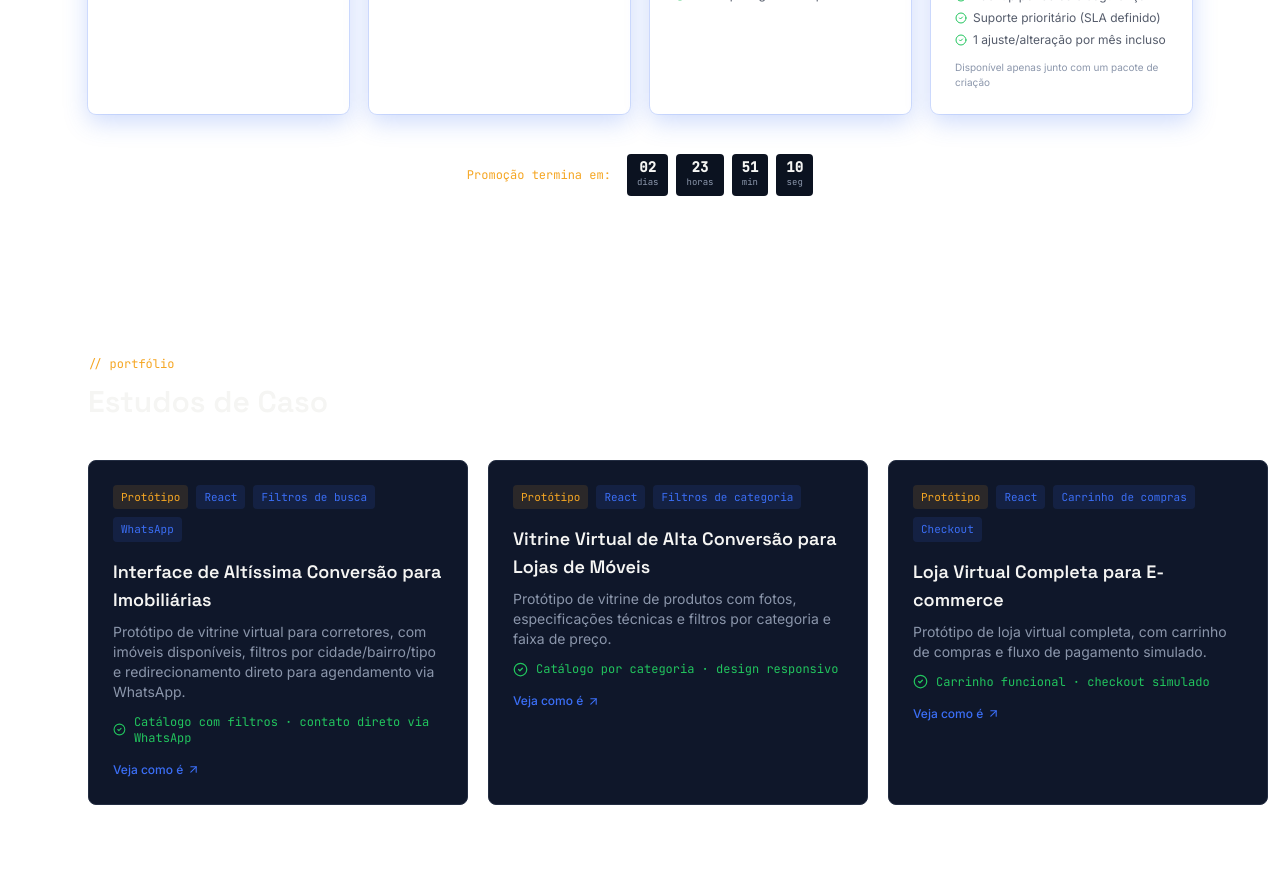
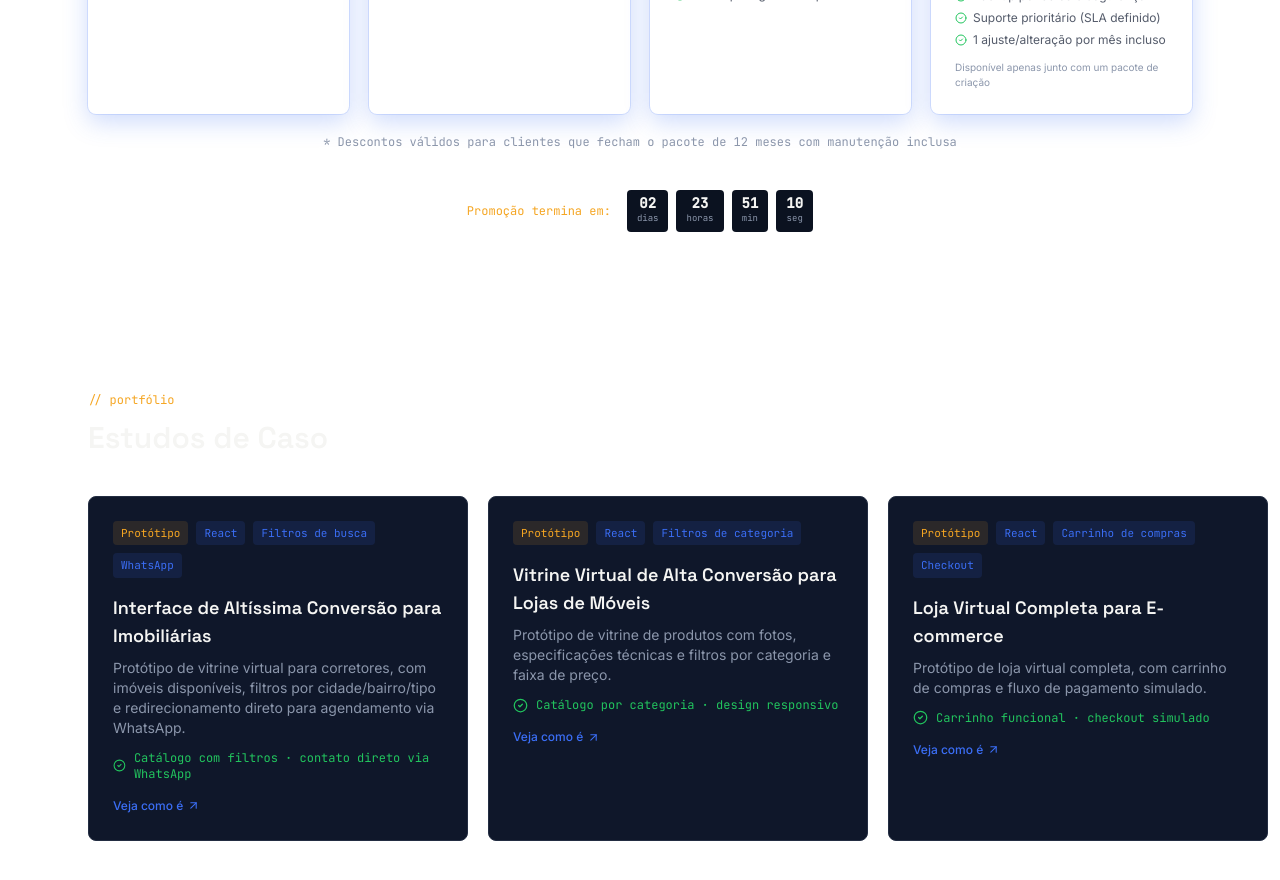
Before and after one commit to jesgalves/design-sites, a React (Vite) app: page / in a window 1280 px wide. Shown: the part 1300-2180 px from the top of the page. Built offline with nearby package versions, Linux system fonts and the light colour scheme.

Commit message:
frase desconto volta

```diff
--- a/src/App.jsx
+++ b/src/App.jsx
@@ -1331,6 +1331,12 @@ export default function FreelanceDevSite() {
             );
           })}
         </div>
+        <p
+          className="text-xs mt-5 text-center"
+          style={{ fontFamily: "'JetBrains Mono', monospace", color: "#8B96AB" }}
+        >
+          * Descontos válidos para clientes que fecham o pacote de 12 meses com manutenção inclusa
+        </p>
         <div className="mt-10">
           <CountdownTimer />
         </div>
```
